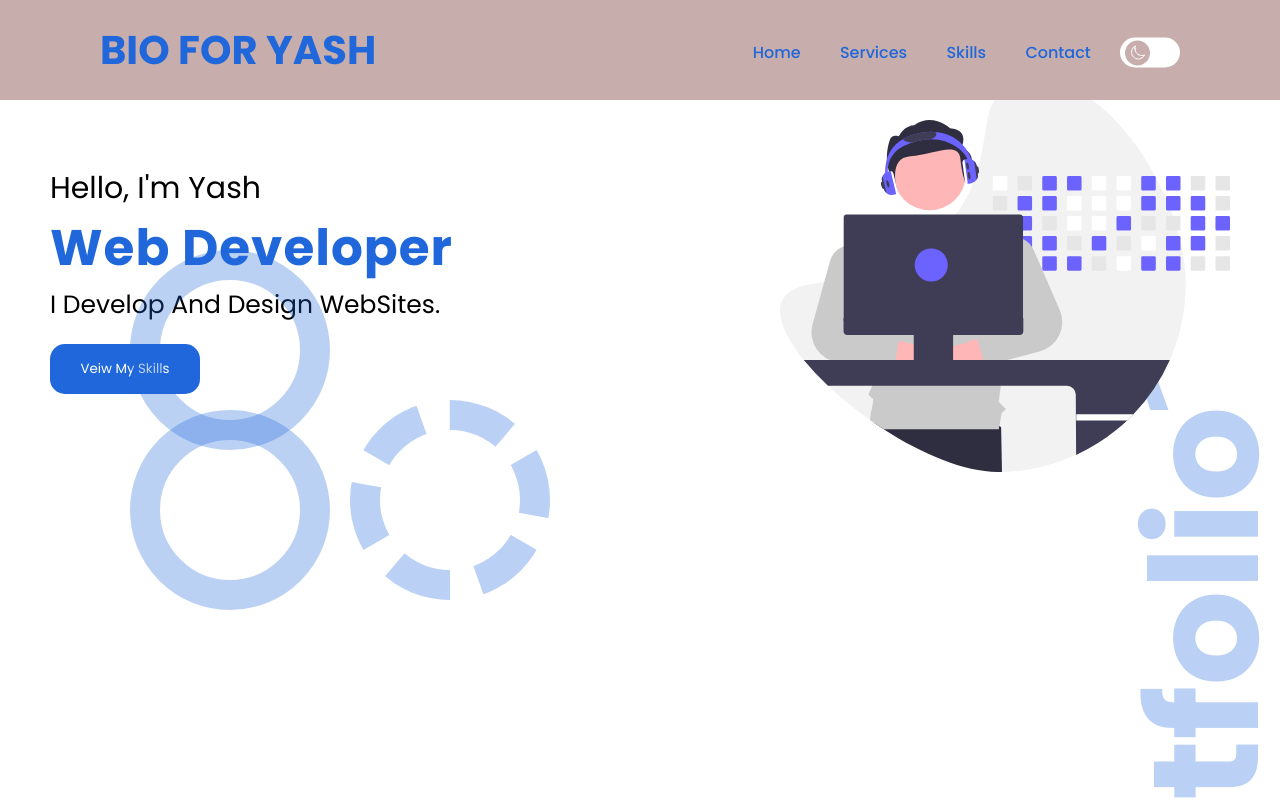
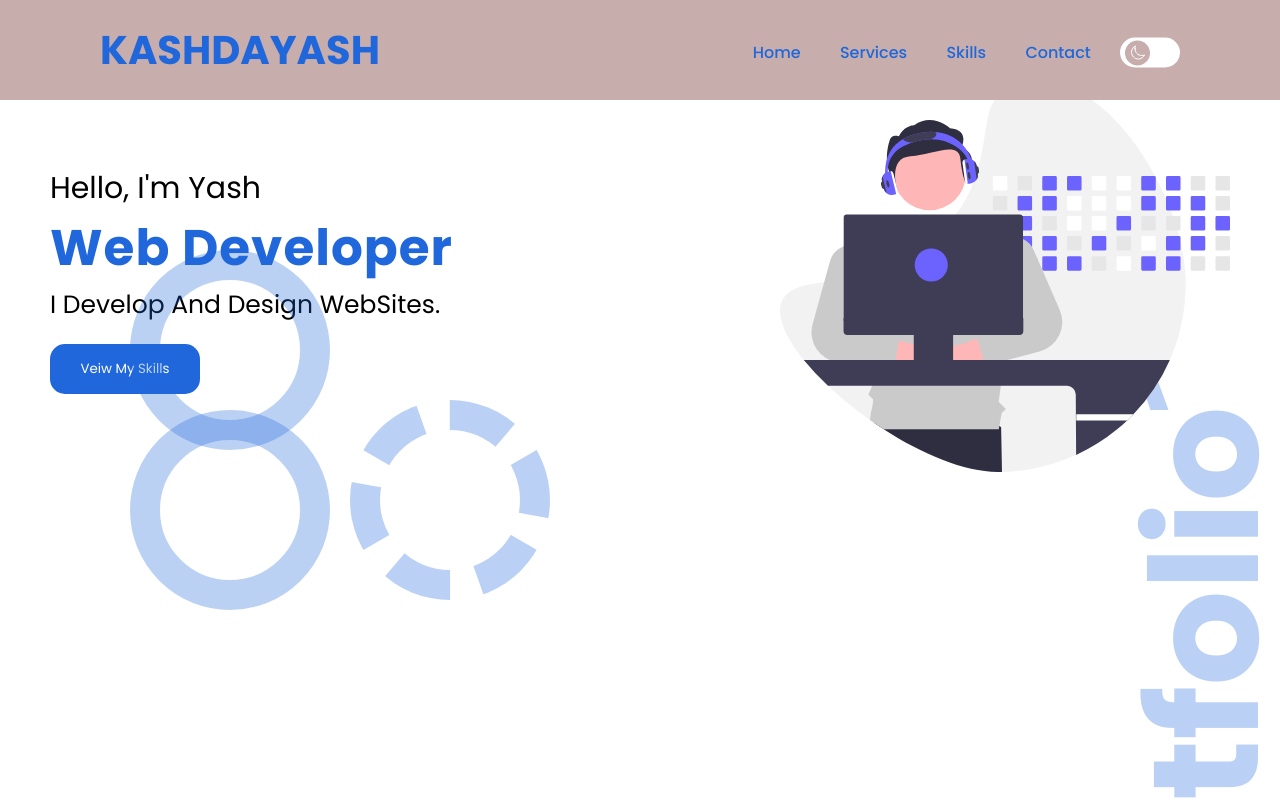
Before and after one commit to YashRaaj1/life, a plain HTML site: page index.html in a window 1280 px wide. Shown: the top 800 px of the page. Drawn offline with nearby package versions, Linux system fonts and the light colour scheme.

Commit message:
Update index.html

```diff
--- a/index.html
+++ b/index.html
@@ -12,7 +12,7 @@
 <body>
   <i class="uil uil-angle-up up"></i>
   <header>
-    <h2>Bio For Yash</h2>
+    <h2>KashDaYash</h2>
     <ul>
       <li><a href="#home" id="nav1">Home</a></li>
       <li><a href="#services" id="nav2">Services</a></li>
```
